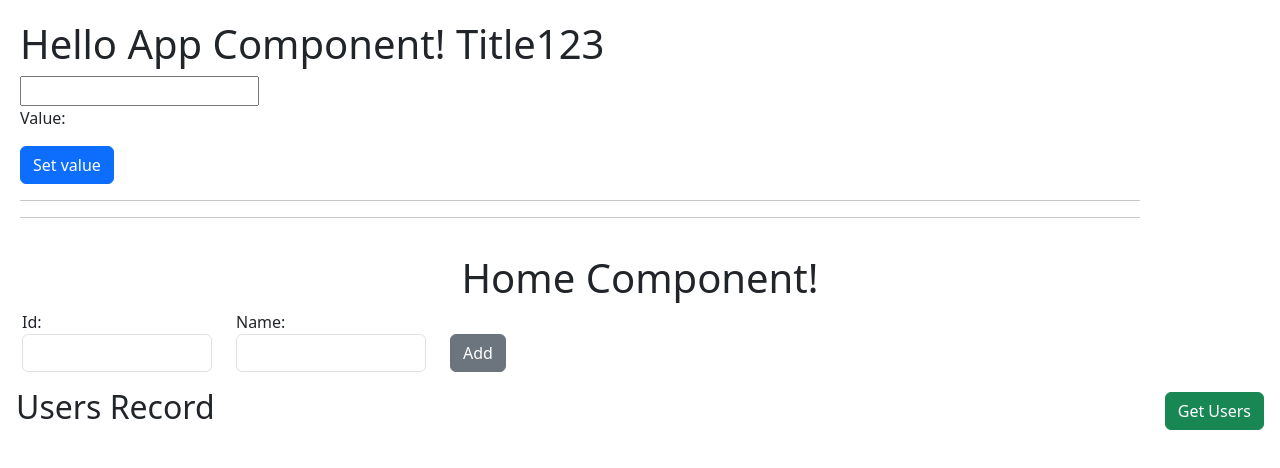
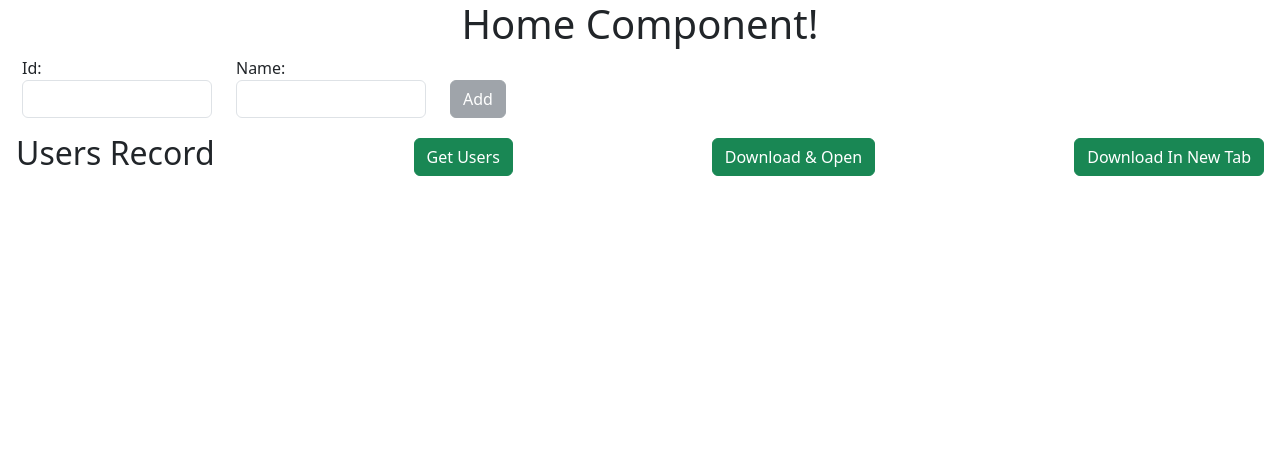
Before and after one commit to farrukh0913/Angular-Playground, an Angular app: page /home in a window 1280 px wide. Shown: the top 468 px of the page. Built offline with nearby package versions, Linux system fonts and the light colour scheme.

Commit message:
validation added

```diff
--- a/package.json
+++ b/package.json
@@ -24,6 +24,7 @@
     "@angular/ssr": "^17.1.1",
     "bootstrap": "^5.3.2",
     "express": "^4.18.2",
+    "file-saver": "^2.0.5",
     "rxjs": "~7.8.0",
     "tslib": "^2.3.0",
     "zone.js": "~0.14.3"
@@ -33,6 +34,7 @@
     "@angular/cli": "^17.1.1",
     "@angular/compiler-cli": "^17.1.0",
     "@types/express": "^4.17.17",
+    "@types/file-saver": "^2.0.7",
     "@types/jasmine": "~5.1.0",
     "@types/node": "^18.18.0",
     "jasmine-core": "~5.1.0",
--- a/src/app/app.component.html
+++ b/src/app/app.component.html
@@ -1,9 +1 @@
-<div class="container">
-    <h1> Hello App Component! {{ title }} </h1>
-    <input [(ngModel)]="name" required />
-    <p>Value: {{ name }}</p>
-    <button type="button" class="btn btn-primary" (click)="setValue()">Set value</button>
-    <hr/><hr/>
-</div>
-
 <router-outlet></router-outlet>
--- a/src/app/app.component.ts
+++ b/src/app/app.component.ts
@@ -28,6 +28,6 @@ export class AppComponent {
    Object.values(testObject).forEach(item => {
     array1.push(item)
   })
+  }
 
-  }
 }
--- a/src/app/home/home.component.html
+++ b/src/app/home/home.component.html
@@ -1,16 +1,16 @@
 <h1> Home Component! </h1>
 
-<form [formGroup]="loginForm" class="row user-form">
+<form [formGroup]="userForm" class="row user-form">
     <div class="col">
         <label>Id:</label>
-        <input type="text" formControlName="id" class="form-control" id="id">
+        <input type="number" formControlName="id" class="form-control" id="id">
     </div>
     <div class="col">
         <label>Name:</label>
         <input type="text" formControlName="name" class="form-control" id="name">
     </div>
     <div class="col">
-        <button type="submit" type="button" class="btn btn-secondary" (click)="addUser()">Add</button>
+        <button type="submit" [disabled]="userForm.invalid" type="button" class="btn btn-secondary" (click)="addUser()">Add</button>
     </div>
 </form>
 
@@ -18,6 +18,8 @@
     <div class="d-flex flex-row align-items-center justify-content-between">
         <h2>Users Record</h2>
         <button type="button" class="btn btn-success" (click)="fetchUsers()">Get Users</button>
+        <button type="button" class="btn btn-success" (click)="downloadAndOpenFile()">Download & Open</button>
+        <button type="button" class="btn btn-success" (click)="downloadAndOpenInNewTab()">Download In New Tab</button>
     </div>
     <table class="table">
       <thead class="table-dark" *ngIf="users.length">
@@ -32,7 +34,6 @@
             <td> {{ user.name }}</td>
             <td>
              <button type="button" class="btn btn-success" (click)="editUserById(user._id)"> Edit </button>
-             <!-- <button type="button" class="btn btn-success" (click)="updateUserById(user._id)"> Update </button> -->
              <button type="button" class="btn btn-danger" (click)="deleteUserById(user._id)"> Delete </button>
             </td>
         </tr>
--- a/src/app/home/home.component.ts
+++ b/src/app/home/home.component.ts
@@ -5,6 +5,7 @@ import { UsersService } from '../services/users.service';
 import { IUser } from '../interfaces/types';
 import { ReactiveFormsModule } from '@angular/forms';
 import { FormGroup, FormControl, Validators } from '@angular/forms';
+import { saveAs } from 'file-saver';
 
 @Component({
   selector: 'home',
@@ -18,16 +19,16 @@ export class HomeComponent {
   title = 'Home Component';
   users: IUser[] = [];
   headings = ['Key', 'UserId', 'Name', 'Actions'];
-  loginForm!: FormGroup;
+  userForm!: FormGroup;
 
   constructor(private readonly usersService: UsersService){
     console.log('home component! ');
   }
 
   ngOnInit(){
-    this.loginForm = new FormGroup({
-      _id: new FormControl('', [Validators.required]),
-      id: new FormControl('', [Validators.required]),
+    this.userForm = new FormGroup({
+      _id: new FormControl(''),
+      id: new FormControl('', Validators.required),
       name: new FormControl('', Validators.required)
     });
   }
@@ -46,18 +47,18 @@ export class HomeComponent {
   }
 
   addUser() {
-    if(!this.loginForm.value._id){
+    if(!this.userForm.value._id){
       this.saveUser();
-      this.loginForm.reset();
+      this.userForm.reset();
     }else{
-      console.log('this.loginForm.value: ', this.loginForm.value);
-      this.updateUserById(this.loginForm.value._id, this.loginForm.value);
-      this.loginForm.reset();
+      console.log('this.userForm.value: ', this.userForm.value);
+      this.updateUserById(this.userForm.value._id, this.userForm.value);
+      this.userForm.reset();
     }
   }
 
   saveUser(){
-    this.usersService.addUser('/user', { id: this.loginForm.value.id, name: this.loginForm.value.name })
+    this.usersService.addUser('/user', { id: this.userForm.value.id, name: this.userForm.value.name })
     .subscribe({
       next: (addUserResponse: IUser) => {
         this.users.push({_id: addUserResponse._id, id: addUserResponse.id, name: addUserResponse.name });
@@ -72,7 +73,7 @@ export class HomeComponent {
   editUserById(key: string){
     if(key){
       var selectedUserIndex: number = (this.users).findIndex(user => user._id === key);
-      this.loginForm.patchValue(this.users[selectedUserIndex]);
+      this.userForm.patchValue(this.users[selectedUserIndex]);
     }
   }
 
@@ -103,4 +104,24 @@ export class HomeComponent {
       });
   }
 
+  downloadAndOpenFile() {
+    const data = new Blob(['Hello, world!'], { type: 'text/plain;charset=utf-8' });
+    const filename = 'hello.txt';
+    const url = URL.createObjectURL(data);
+    saveAs(data, filename);
+  }
+
+  downloadAndOpenInNewTab(): void {
+    const data = new Blob(['Hello, world!'], { type: 'text/plain;charset=utf-8' });
+    const filename = 'hello.txt';
+    const url = URL.createObjectURL(data);
+    const newTab = window.open(url, '_blank');
+    saveAs(data, filename);
+    if (newTab) {
+      newTab.addEventListener('unload', () => {
+        URL.revokeObjectURL(url);
+      });
+    }
+  }
+
 }
```
